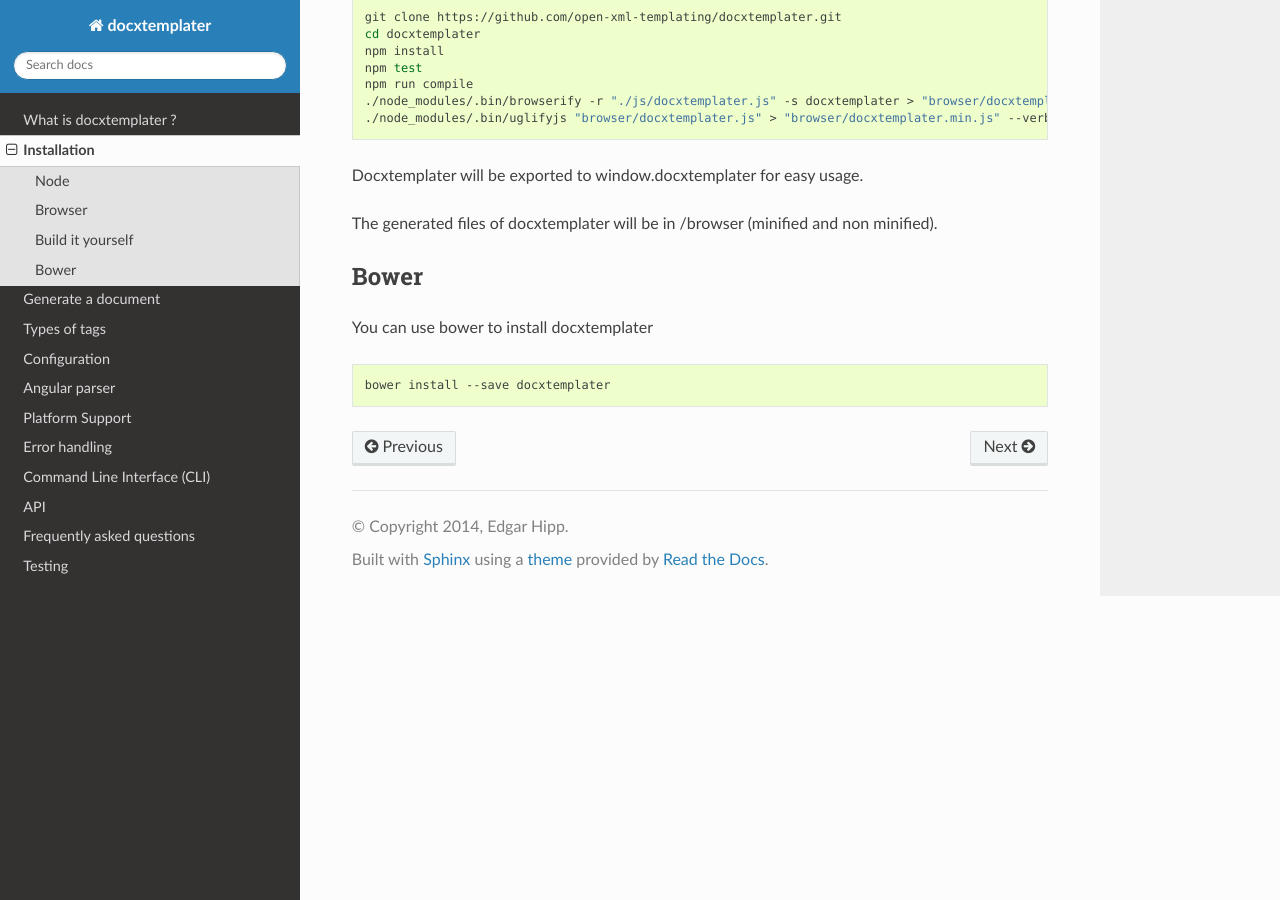
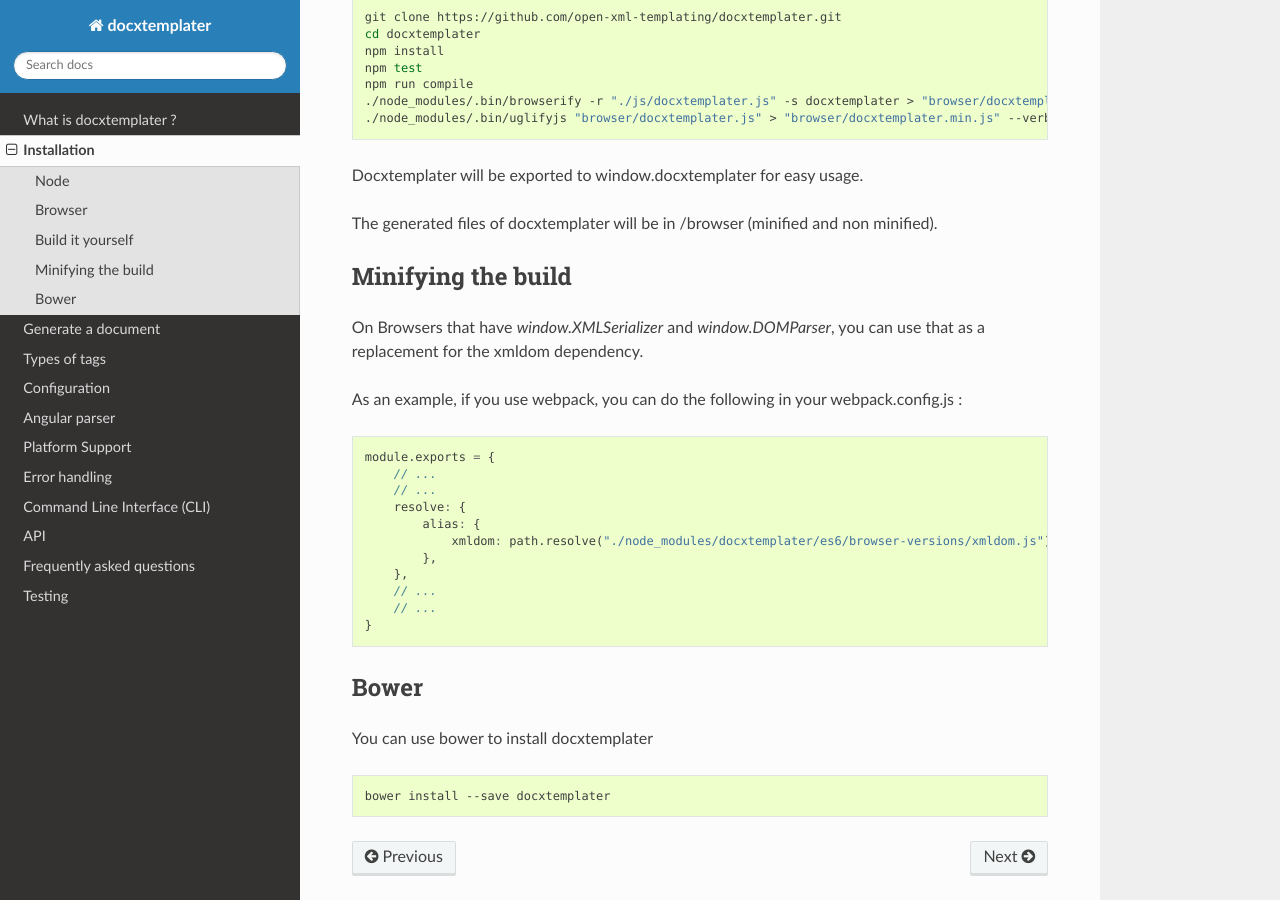
Before and after one commit to open-xml-templating/docxtemplater, a Sphinx documentation site: the page built from docs/source/installation.rst, in a window 1280 px wide and 900 px high, scrolled down 843 px. Built offline with Sphinx 7.4.7 and the Read the Docs theme 2.0.0, drawn with Linux system fonts in a browser that asks for light colours.

Commit message:
Update docs about minifying build (Closes #330)

```diff
--- a/docs/source/installation.rst
+++ b/docs/source/installation.rst
@@ -55,6 +55,27 @@ Docxtemplater will be exported to window.docxtemplater for easy usage.
 
 The generated files of docxtemplater will be in /browser (minified and non minified).
 
+Minifying the build
+-------------------
+
+On Browsers that have `window.XMLSerializer` and `window.DOMParser`, you can use that as a replacement for the xmldom dependency.
+
+As an example, if you use webpack, you can do the following in your webpack.config.js :
+
+.. code-block:: javascript
+
+    module.exports = {
+        // ...
+        // ...
+        resolve: {
+            alias: {
+                xmldom: path.resolve("./node_modules/docxtemplater/es6/browser-versions/xmldom.js"),
+            },
+        },
+        // ...
+        // ...
+    }
+
 Bower
 -----
 
```
